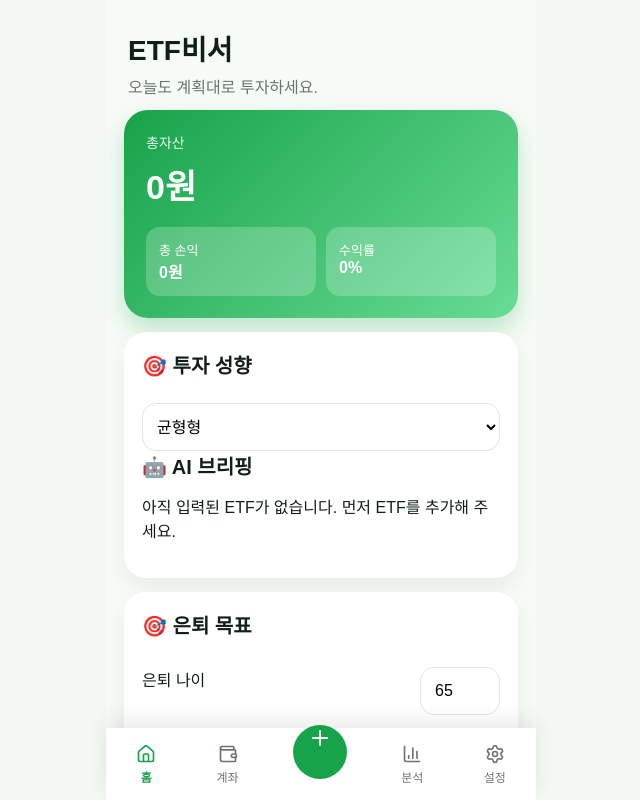
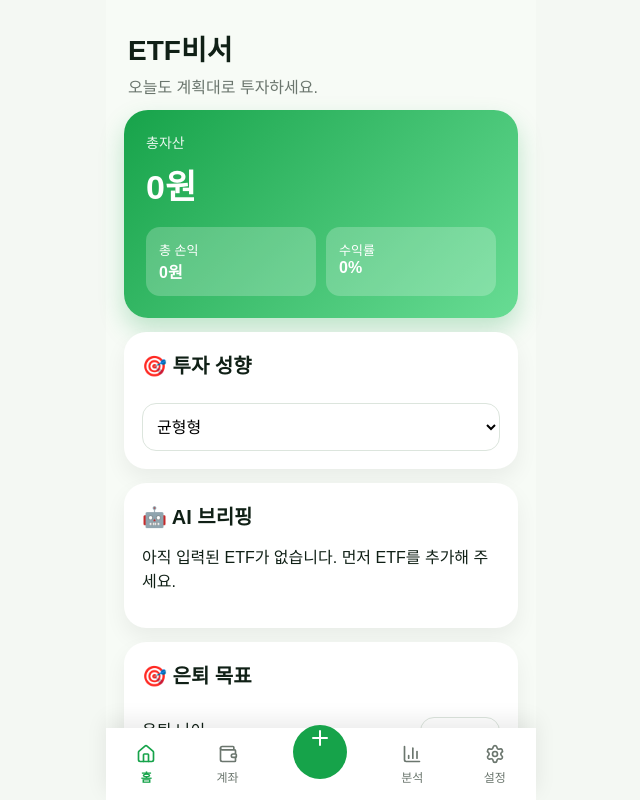
Before and after one commit to lovesong7080-oss/ETF-Biseo-V1, a React (Vite) app: page / in a window 1280 px wide. Shown: the top 800 px of the page, without its empty margins (319-959 px from the left). Built offline with nearby package versions, Linux system fonts and the light colour scheme.

Commit message:
Connect AiBriefingCard to main

```diff
--- /dev/null
+++ b/src/components/AiBriefingCard.jsx
@@ -0,0 +1,17 @@
+export default function AiBriefingCard({ briefing, aiAdvice }) {
+  return (
+    <div className="card">
+      <h2>🤖 AI 브리핑</h2>
+
+      <p>{briefing}</p>
+
+      {aiAdvice.length > 0 && (
+        <ul style={{ marginTop: "10px", paddingLeft: "18px" }}>
+          {aiAdvice.map((item, i) => (
+            <li key={i}>{item}</li>
+          ))}
+        </ul>
+      )}
+    </div>
+  );
+}
--- a/src/main.jsx
+++ b/src/main.jsx
@@ -2,8 +2,10 @@ import { BarChart3, Home, Plus, Settings, Trash2, Wallet } from 'lucide-react';
 import { useEffect, useMemo, useState } from 'react';
 import { createRoot } from 'react-dom/client';
 import AccountCard from "./components/AccountCard";
+import AiBriefingCard from "./components/AiBriefingCard";
 import FireCard from './components/FireCard';
 import RetirementCard from "./components/RetirementCard";
+import RetirementGoalCard from "./components/RetirementGoalCard";
 import SimulationCard from "./components/SimulationCard";
 import './index.css';
 
@@ -371,16 +373,14 @@ if (needAmount.채권 > 0 || investStyle === "safe") {
                 <option value="safe">안정형</option>
               </select>
 
-              <h2>🤖 AI 브리핑</h2>
-              <p>{briefing}</p>
-              {aiAdvice.length > 0 && (
-                <ul style={{ marginTop: "10px", paddingLeft: "18px" }}>
-                  {aiAdvice.map((item, i) => (
-                    <li key={i}>{item}</li>
-                  ))}
-                </ul>
-              )}
+
             </div>
+
+            <AiBriefingCard
+              briefing={briefing}
+              aiAdvice={aiAdvice}
+            />
+
             {recommendedEtfGroups.length > 0 && (
               <div className="card">
                 <h2>📈 추천 ETF</h2>
@@ -400,50 +400,18 @@ if (needAmount.채권 > 0 || investStyle === "safe") {
                 ))}
               </div>
             )}
-            <div className="card">
-  <h2>🎯 은퇴 목표</h2>
 
-  <div className="row">
-    <span>은퇴 나이</span>
-    <input
-      type="number"
-      value={retireAge}
-      onChange={(e) => setRetireAge(Number(e.target.value))}
-      style={{ width: "80px" }}
-    />
-  </div>
 
-  <div className="row">
-    <span>은퇴 예정</span>
-    <input
-      type="number"
-      value={retireYear}
-      onChange={(e) => setRetireYear(Number(e.target.value))}
-      style={{ width: "90px" }}
-    />
-  </div>
-
-  <div className="row">
-    <span>국민연금(만원)</span>
-    <input
-      type="number"
-      value={pensionManwon}
-      onChange={(e) => setPensionManwon(Number(e.target.value))}
-      style={{ width: "90px" }}
-    />
-  </div>
-
-  <div className="row">
-    <span>목표 생활비(만원)</span>
-    <input
-      type="number"
-      value={livingCostManwon}
-      onChange={(e) => setLivingCostManwon(Number(e.target.value))}
-      style={{ width: "90px" }}
-    />
-  </div>
-</div>
-
+            <RetirementGoalCard
+              retireAge={retireAge}
+              setRetireAge={setRetireAge}
+              retireYear={retireYear}
+              setRetireYear={setRetireYear}
+              pensionManwon={pensionManwon}
+              setPensionManwon={setPensionManwon}
+              livingCostManwon={livingCostManwon}
+              setLivingCostManwon={setLivingCostManwon}
+            />
 
             <RetirementCard
               yearsLeft={yearsLeft}
```
